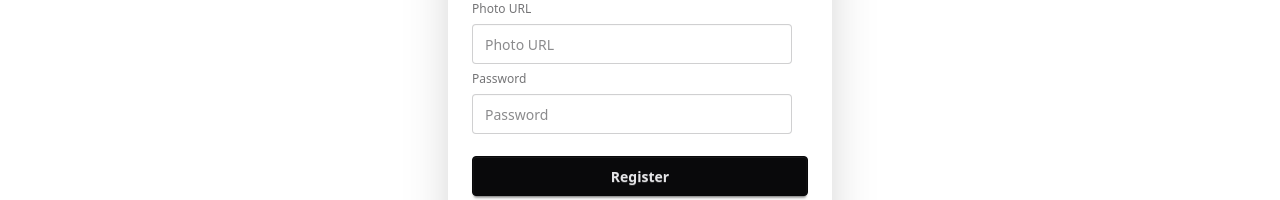
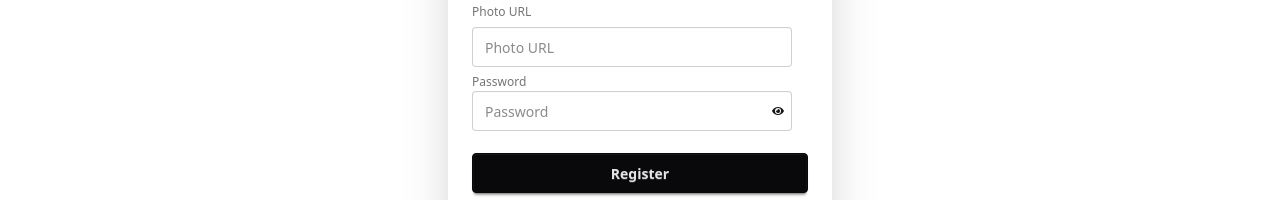
Before and after one commit to ReshByte/Assignment-nine, a React (Vite) app: page /register in a window 1280 px wide. Shown: the part 427-627 px from the top of the page. Built offline with nearby package versions, Linux system fonts and the light colour scheme; no server answers.

Commit message:
Alhamdulillah Complete

```diff
--- a/src/components/login/Login.jsx
+++ b/src/components/login/Login.jsx
@@ -1,8 +1,10 @@
-import React, { use, useRef } from 'react';
+import React, { use, useRef, useState } from 'react';
 import { Link, useLocation, useNavigate } from 'react-router';
 import { auth, AuthContext } from '../provider/AuthProvider';
 import { toast, ToastContainer } from 'react-toastify';
 import { GoogleAuthProvider, signInWithPopup } from "firebase/auth";
+import { FaEye, FaEyeSlash } from 'react-icons/fa';
+import { ToastBar } from 'react-hot-toast';
 
 
 const provider = new GoogleAuthProvider();
@@ -13,6 +15,12 @@ const Login = () => {
     const location = useLocation();
     const navigate = useNavigate();
     const emailRef = useRef();
+    const [eye,setEye] = useState(false);
+
+        const handleEye =(e)=>{
+        e.preventDefault();
+        setEye(!eye)
+        }
 
 
     const handleLogin=(e)=>{
@@ -47,6 +55,7 @@ const Login = () => {
       signInWithPopup(auth,provider)
       .then((result)=>{
        // console.log(result);
+       ToastBar("Login Successfully");
          navigate(`${location.state? location.state : "/"}`)
 
       })
@@ -81,8 +90,17 @@ const Login = () => {
           <input ref={emailRef} name="email" type="email" className="input" placeholder="Email" required/>
 
 
-          <label className="label">Password</label>
-          <input name="password" type="password" className="input" placeholder="Password" required/>
+         <div className='relative'>
+                    <label className="label">Password</label>
+                  <input name='password'
+                   type={eye ? 'text':'password'}
+                   className="input"
+                   placeholder="Password"
+                   required />
+                   <button
+                   onClick={handleEye}
+                   className=" absolute top-8 right-6">{eye ? <FaEyeSlash /> : <FaEye />}</button>
+                  </div>
 
            <div onClick={handleForgetPassword}><a className='link link-hover'>Forgot Password?</a></div>
 
--- a/src/components/register/Register.jsx
+++ b/src/components/register/Register.jsx
@@ -4,6 +4,7 @@ import { auth, AuthContext } from '../provider/AuthProvider';
 import { toast, ToastContainer } from 'react-toastify';
 import { sendEmailVerification } from 'firebase/auth';
 import { GoogleAuthProvider, signInWithPopup } from "firebase/auth";
+import { FaEye, FaEyeSlash } from 'react-icons/fa';
 
 
 const provider = new GoogleAuthProvider();
@@ -12,6 +13,12 @@ const Register = () => {
 
     const {createUser,setUser,updateUser} = use(AuthContext);
     const [error,setError] = useState('');
+    const [eye,setEye] = useState(false);
+
+    const handleEye =(e)=>{
+    e.preventDefault();
+    setEye(!eye)
+    }
 
     const handleRegister = (e) =>{
         e.preventDefault();
@@ -93,11 +100,20 @@ const Register = () => {
 
 
 
-          <label className="label">Password</label>
-          <input name='password' type="password" className="input" placeholder="Password" required />
+          <div className='relative'>
+            <label className="label">Password</label>
+          <input name='password'
+           type={eye ? 'text':'password'}
+           className="input"
+           placeholder="Password"
+           required />
+           <button
+           onClick={handleEye}
+           className=" absolute top-8 right-6">{eye ? <FaEyeSlash /> : <FaEye />}</button>
+          </div>
 
           <button type='submit' className="btn btn-neutral mt-4">Register</button>
-                  {/* Google */}
+
 <button onClick={handleRegisterGoogle} className="btn bg-white text-black border-[#e5e5e5] mt-2">
   <svg aria-label="Google logo" width="16" height="16" xmlns="http://www.w3.org/2000/svg" viewBox="0 0 512 512"><g><path d="m0 0H512V512H0" fill="#fff"></path><path fill="#34a853" d="M153 292c30 82 118 95 171 60h62v48A192 192 0 0190 341"></path><path fill="#4285f4" d="m386 400a140 175 0 0053-179H260v74h102q-7 37-38 57"></path><path fill="#fbbc02" d="m90 341a208 200 0 010-171l63 49q-12 37 0 73"></path><path fill="#ea4335" d="m153 219c22-69 116-109 179-50l55-54c-78-75-230-72-297 55"></path></g></svg>
   Login with Google
```
Also changed, not shown: 1 other file (tests, documents, lock files or other folders).
